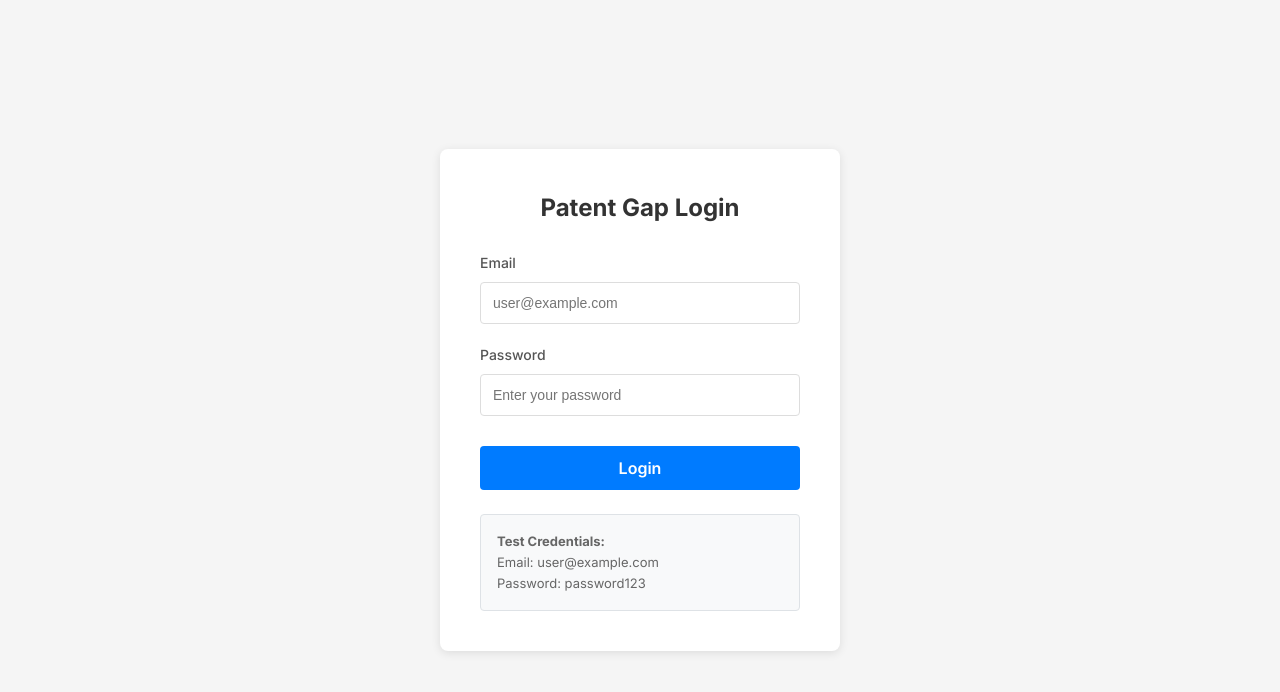
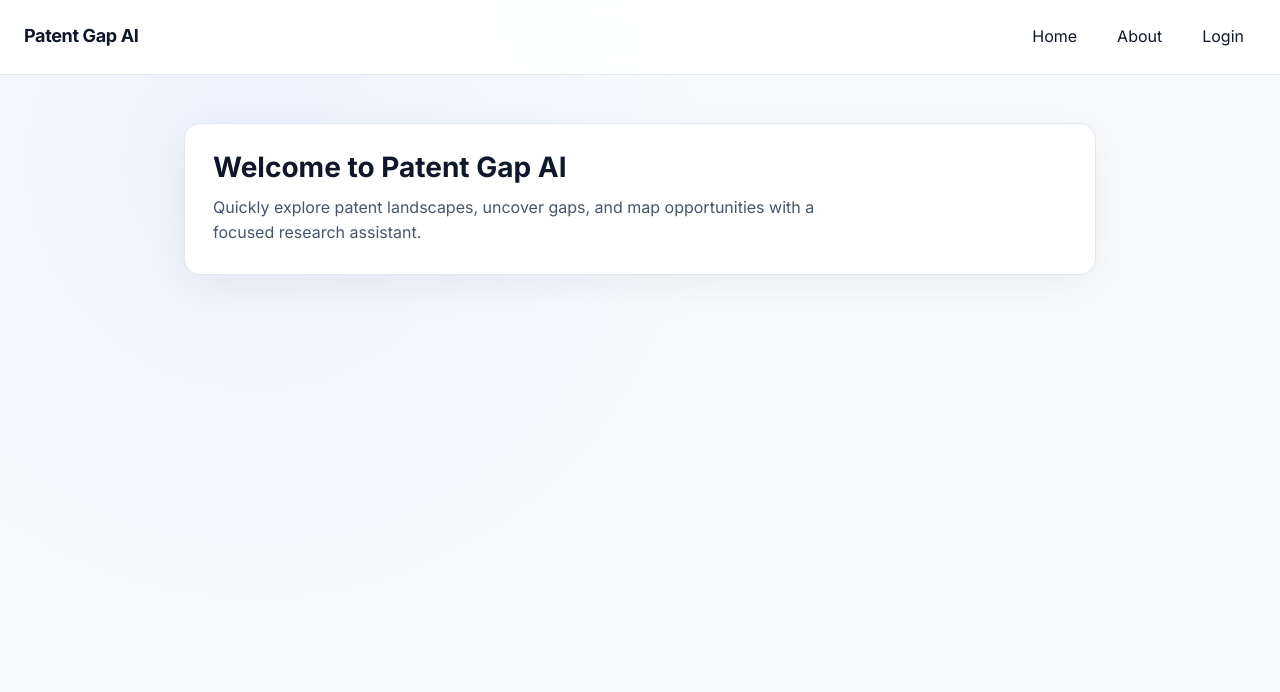
Before and after one commit to punnoose-1620/patent-gap-frontend, a React (Vite) app: page / in a window 1280 px wide. Shown: the top 692 px of the page. Built offline with nearby package versions, Linux system fonts and the light colour scheme.

Commit message:
chore: added shadcn

```diff
--- a/src/App.jsx
+++ b/src/App.jsx
@@ -1,12 +1,9 @@
+import { RouterProvider } from 'react-router-dom';
 import './App.css';
-import LoginForm from './components/LoginForm';
+import { router } from './router';
 
 function App() {
-  return (
-    <div className="App">
-      <LoginForm />
-    </div>
-  );
+  return <RouterProvider router={router} />;
 }
 
 export default App;
--- a/src/index.css
+++ b/src/index.css
@@ -1,3 +1,7 @@
+@import 'tailwindcss';
+@import "tw-animate-css";
+
+@custom-variant dark (&:is(.dark *));
 /* --- Global Styles --- */
 * {
   margin: 0;
@@ -27,3 +31,122 @@ button {
   cursor: pointer;
   border: none;
 }
+
+@theme inline {
+  --radius-sm: calc(var(--radius) - 4px);
+  --radius-md: calc(var(--radius) - 2px);
+  --radius-lg: var(--radius);
+  --radius-xl: calc(var(--radius) + 4px);
+  --radius-2xl: calc(var(--radius) + 8px);
+  --radius-3xl: calc(var(--radius) + 12px);
+  --radius-4xl: calc(var(--radius) + 16px);
+  --color-background: var(--background);
+  --color-foreground: var(--foreground);
+  --color-card: var(--card);
+  --color-card-foreground: var(--card-foreground);
+  --color-popover: var(--popover);
+  --color-popover-foreground: var(--popover-foreground);
+  --color-primary: var(--primary);
+  --color-primary-foreground: var(--primary-foreground);
+  --color-secondary: var(--secondary);
+  --color-secondary-foreground: var(--secondary-foreground);
+  --color-muted: var(--muted);
+  --color-muted-foreground: var(--muted-foreground);
+  --color-accent: var(--accent);
+  --color-accent-foreground: var(--accent-foreground);
+  --color-destructive: var(--destructive);
+  --color-border: var(--border);
+  --color-input: var(--input);
+  --color-ring: var(--ring);
+  --color-chart-1: var(--chart-1);
+  --color-chart-2: var(--chart-2);
+  --color-chart-3: var(--chart-3);
+  --color-chart-4: var(--chart-4);
+  --color-chart-5: var(--chart-5);
+  --color-sidebar: var(--sidebar);
+  --color-sidebar-foreground: var(--sidebar-foreground);
+  --color-sidebar-primary: var(--sidebar-primary);
+  --color-sidebar-primary-foreground: var(--sidebar-primary-foreground);
+  --color-sidebar-accent: var(--sidebar-accent);
+  --color-sidebar-accent-foreground: var(--sidebar-accent-foreground);
+  --color-sidebar-border: var(--sidebar-border);
+  --color-sidebar-ring: var(--sidebar-ring);
+}
+
+:root {
+  --radius: 0.625rem;
+  --background: oklch(1 0 0);
+  --foreground: oklch(0.145 0 0);
+  --card: oklch(1 0 0);
+  --card-foreground: oklch(0.145 0 0);
+  --popover: oklch(1 0 0);
+  --popover-foreground: oklch(0.145 0 0);
+  --primary: oklch(0.205 0 0);
+  --primary-foreground: oklch(0.985 0 0);
+  --secondary: oklch(0.97 0 0);
+  --secondary-foreground: oklch(0.205 0 0);
+  --muted: oklch(0.97 0 0);
+  --muted-foreground: oklch(0.556 0 0);
+  --accent: oklch(0.97 0 0);
+  --accent-foreground: oklch(0.205 0 0);
+  --destructive: oklch(0.577 0.245 27.325);
+  --border: oklch(0.922 0 0);
+  --input: oklch(0.922 0 0);
+  --ring: oklch(0.708 0 0);
+  --chart-1: oklch(0.646 0.222 41.116);
+  --chart-2: oklch(0.6 0.118 184.704);
+  --chart-3: oklch(0.398 0.07 227.392);
+  --chart-4: oklch(0.828 0.189 84.429);
+  --chart-5: oklch(0.769 0.188 70.08);
+  --sidebar: oklch(0.985 0 0);
+  --sidebar-foreground: oklch(0.145 0 0);
+  --sidebar-primary: oklch(0.205 0 0);
+  --sidebar-primary-foreground: oklch(0.985 0 0);
+  --sidebar-accent: oklch(0.97 0 0);
+  --sidebar-accent-foreground: oklch(0.205 0 0);
+  --sidebar-border: oklch(0.922 0 0);
+  --sidebar-ring: oklch(0.708 0 0);
+}
+
+.dark {
+  --background: oklch(0.145 0 0);
+  --foreground: oklch(0.985 0 0);
+  --card: oklch(0.205 0 0);
+  --card-foreground: oklch(0.985 0 0);
+  --popover: oklch(0.205 0 0);
+  --popover-foreground: oklch(0.985 0 0);
+  --primary: oklch(0.922 0 0);
+  --primary-foreground: oklch(0.205 0 0);
+  --secondary: oklch(0.269 0 0);
+  --secondary-foreground: oklch(0.985 0 0);
+  --muted: oklch(0.269 0 0);
+  --muted-foreground: oklch(0.708 0 0);
+  --accent: oklch(0.269 0 0);
+  --accent-foreground: oklch(0.985 0 0);
+  --destructive: oklch(0.704 0.191 22.216);
+  --border: oklch(1 0 0 / 10%);
+  --input: oklch(1 0 0 / 15%);
+  --ring: oklch(0.556 0 0);
+  --chart-1: oklch(0.488 0.243 264.376);
+  --chart-2: oklch(0.696 0.17 162.48);
+  --chart-3: oklch(0.769 0.188 70.08);
+  --chart-4: oklch(0.627 0.265 303.9);
+  --chart-5: oklch(0.645 0.246 16.439);
+  --sidebar: oklch(0.205 0 0);
+  --sidebar-foreground: oklch(0.985 0 0);
+  --sidebar-primary: oklch(0.488 0.243 264.376);
+  --sidebar-primary-foreground: oklch(0.985 0 0);
+  --sidebar-accent: oklch(0.269 0 0);
+  --sidebar-accent-foreground: oklch(0.985 0 0);
+  --sidebar-border: oklch(1 0 0 / 10%);
+  --sidebar-ring: oklch(0.556 0 0);
+}
+
+@layer base {
+  * {
+    @apply border-border outline-ring/50;
+  }
+  body {
+    @apply bg-background text-foreground;
+  }
+}
--- a/src/layouts/Layout.jsx
+++ b/src/layouts/Layout.jsx
@@ -8,6 +8,7 @@ function Layout() {
         <nav className="nav">
           <Link to="/">Home</Link>
           <Link to="/about">About</Link>
+          <Link to="/login">Login</Link>
         </nav>
       </header>
       <main className="content">
--- /dev/null
+++ b/src/lib/utils.js
@@ -0,0 +1,6 @@
+import { clsx } from "clsx";
+import { twMerge } from "tailwind-merge"
+
+export function cn(...inputs) {
+  return twMerge(clsx(inputs));
+}
--- a/src/pages/About.jsx
+++ b/src/pages/About.jsx
@@ -1,7 +1,7 @@
 function About() {
   return (
     <section className="page">
-      <h1>About</h1>
+      <h1 className="text-4xl font-bold mb-4">About</h1>
       <p>
         This app is a prototype for navigating patent data, highlighting unserved areas, and guiding
         R&D decisions.
--- a/src/pages/Home.jsx
+++ b/src/pages/Home.jsx
@@ -1,7 +1,7 @@
 function Home() {
   return (
     <section className="page">
-      <h1>Welcome to Patent Gap AI</h1>
+      <h1 className="text-4xl font-bold mb-4">Welcome to Patent Gap AI</h1>
       <p>
         Quickly explore patent landscapes, uncover gaps, and map opportunities with a focused
         research assistant.
--- a/src/router/public.routes.jsx
+++ b/src/router/public.routes.jsx
@@ -1,3 +1,4 @@
+import Login from '@/components/LoginForm';
 import Layout from '@/layouts/Layout';
 import About from '@/pages/About';
 import Home from '@/pages/Home';
@@ -8,5 +9,6 @@ export const publicRoutes = {
   children: [
     { index: true, element: <Home /> },
     { path: 'about', element: <About /> },
+    { path: 'login', element: <Login /> },
   ],
 };
--- a/vite.config.js
+++ b/vite.config.js
@@ -1,3 +1,4 @@
+import tailwindcss from '@tailwindcss/vite';
 import react from '@vitejs/plugin-react';
 import { fileURLToPath, URL } from 'node:url';
 import { defineConfig } from 'vite';
@@ -10,6 +11,7 @@ export default defineConfig({
         plugins: [['babel-plugin-react-compiler']],
       },
     }),
+    tailwindcss(),
   ],
   server: {
     port: 3000,
@@ -18,8 +20,8 @@ export default defineConfig({
         target: 'https://patent-gap-backend.onrender.com',
         changeOrigin: true,
         secure: true,
-      }
-    }
+      },
+    },
   },
   resolve: {
     alias: {
```
Also changed, not shown: package.json (+8 -1 lines), components.json (added), 1 other file (tests, documents, lock files or other folders).
